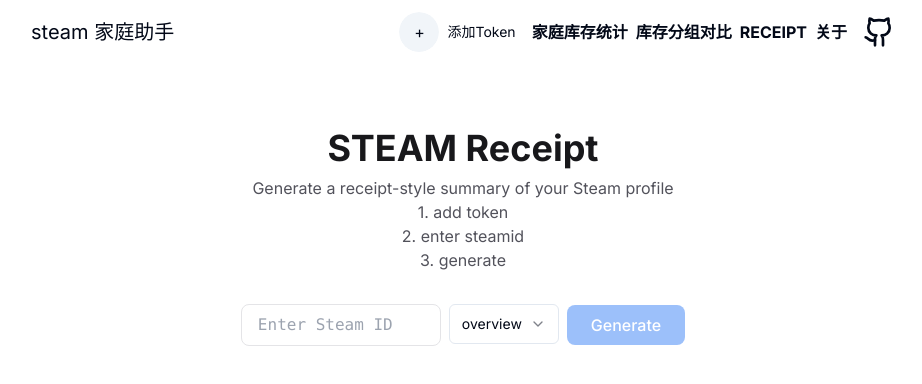
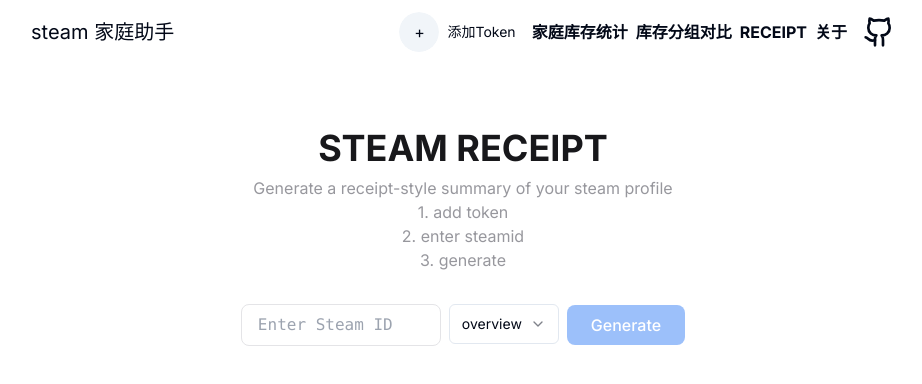
Before and after one commit to ktKongTong/steam-family-lib-viewer, a Next.js app: page /receipt in a window 1280 px wide. Shown: the top 384 px of the page, without its empty margins (177-1099 px from the left). Built offline with nearby package versions, Linux system fonts and the light colour scheme.

Commit message:
steam receipt

```diff
--- a/app/receipt/page.tsx
+++ b/app/receipt/page.tsx
@@ -99,12 +99,12 @@
       <div className="text-center mb-8">
 
         <h1 className="text-2xl sm:text-4xl font-bold mb-2 text-zinc-900 dark:text-white">
-          STEAM Receipt
+          STEAM RECEIPT
         </h1>
-        <p className="text-sm sm:text-base text-zinc-600 dark:text-zinc-400">
-          Generate a receipt-style summary of your Steam profile
+        <p className="text-sm sm:text-base text-zinc-600/60 dark:text-zinc-400/60">
+          Generate a receipt-style summary of your steam profile
         </p>
-        <p className="text-sm sm:text-base text-zinc-600 dark:text-zinc-400">
+        <p className="text-sm sm:text-base text-zinc-600/60 dark:text-zinc-400/60">
           1. add token<br/>
           2. enter steamid<br/>
           3. generate
```
